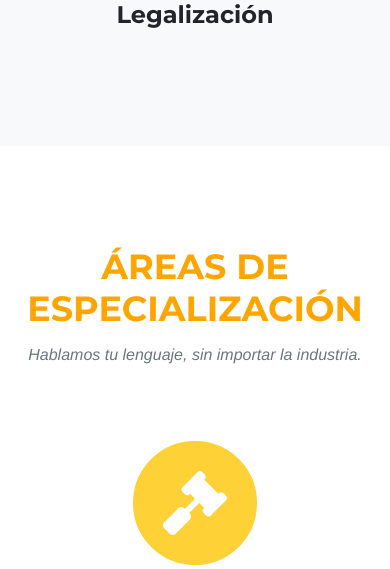
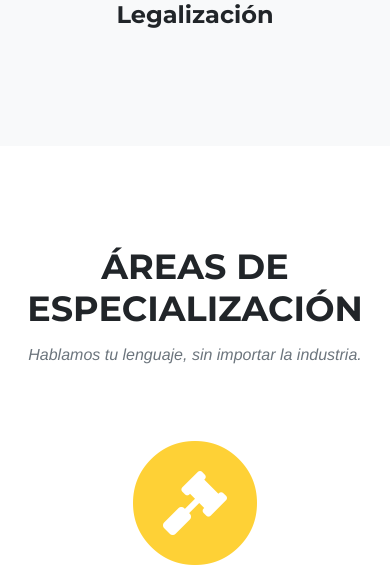
Before and after one commit to chullmir/idioms, a PHP site: page / in a window 390 px wide. Shown: the part 3259-3828 px from the top of the page. Run offline with PHP 8.4, Linux system fonts and the light colour scheme; some libraries are stand-ins or nearby versions; some web fonts are replaced.

Commit message:
cambios en css y cambio a php

```diff
--- a/css/agency.css
+++ b/css/agency.css
@@ -569,6 +569,5 @@ ul.social-buttons li a:active, ul.social-buttons li a:focus, ul.social-buttons l
 @media screen and (max-width: 768px) {
   #traducciones .section-heading{
     font-size: 35px;
-    color: orange;
   }
 }
--- a/index.html
+++ b/index.php
@@ -24,7 +24,7 @@
     <link href='https://fonts.googleapis.com/css?family=Roboto+Slab:400,100,300,700' rel='stylesheet' type='text/css'>
 
     <!-- Custom styles for this template -->
-    <link href="css/agency.css" rel="stylesheet">
+    <link href="css/agency.css?ts=<?=time()?>" rel="stylesheet">
 
   </head>
 
```
